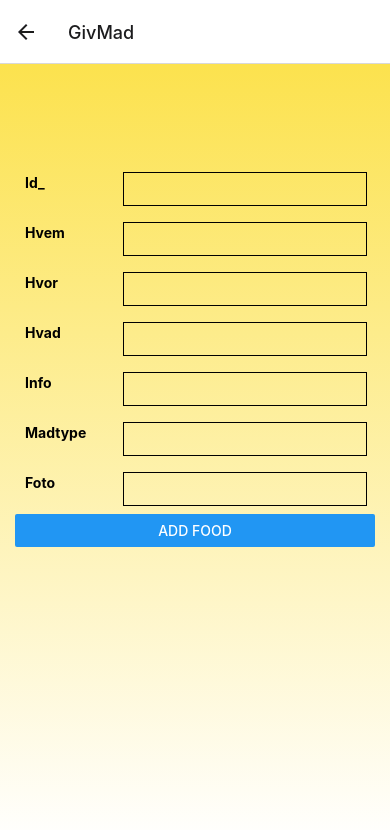
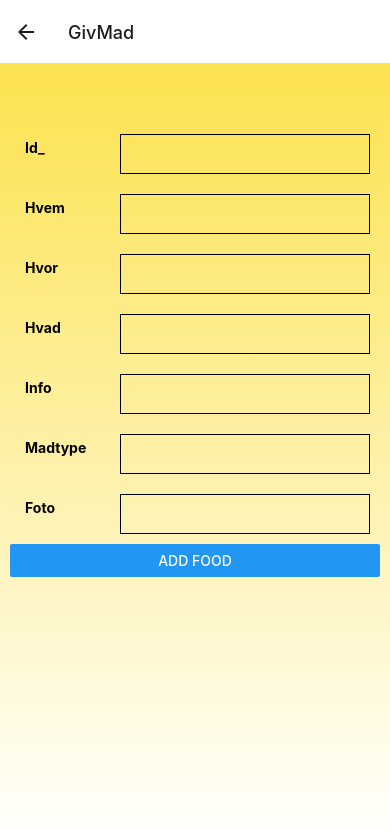
Before and after one commit to Rosenornen/Eksamensprojekt-2022, a React Native app: screen /GivMad in a window 390 px wide. Shown: the top 830 px of the page. Built offline with nearby package versions, Linux system fonts and the light colour scheme; no server answers.

Commit message:
Det virker nu

```diff
--- a/package.json
+++ b/package.json
@@ -17,6 +17,7 @@
     "@react-navigation/native-stack": "^6.9.0",
     "@react-navigation/stack": "^6.3.1",
     "expo": "~46.0.9",
+    "expo-linear-gradient": "~11.4.0",
     "expo-status-bar": "~1.4.0",
     "firebase": "^8.10.1",
     "react": "18.0.0",
@@ -28,8 +29,7 @@
     "react-native-screens": "~3.15.0",
     "react-native-vector-icons": "^9.2.0",
     "react-native-web": "~0.18.7",
-    "styled-components": "^5.3.5",
-    "expo-linear-gradient": "~11.4.0"
+    "styled-components": "^5.3.5"
   },
   "devDependencies": {
     "@babel/core": "^7.12.9"
--- a/screen/GivMad.js
+++ b/screen/GivMad.js
@@ -86,7 +86,7 @@ const GivFood = ({navigation, route}) => {
         style={styles.LinearGradient}
         start={{ x: 1, y: 0 }}
         end={{ x: 1, y: 1 }}>
-        <ScrollView>
+        <ScrollView style = {styles.container}>
             {
                 Object.keys(initialState).map((key,index) =>{
                     return(
@@ -113,14 +113,16 @@ export default GivFood;
 const styles = StyleSheet.create({
 LinearGradient: {
   flex: 1,
-  alignItems: 'center',
   justifyContent: 'center',
-  padding: 100
+  padding: 10
+},
+container: {
+  marginTop: 50
 },
 row: {
     flexDirection: 'row',
     height: 30,
-    margin: 10,
+    margin: 15
 },
 label: {
     fontWeight: 'bold',
@@ -130,7 +132,7 @@ input: {
     borderWidth: 1,
     padding: 12,
     flex: 1,
-    margin: -2,
+    margin: -5,
 
 },
 });
```
Also changed, not shown: 1 other file (tests, documents, lock files or other folders).
